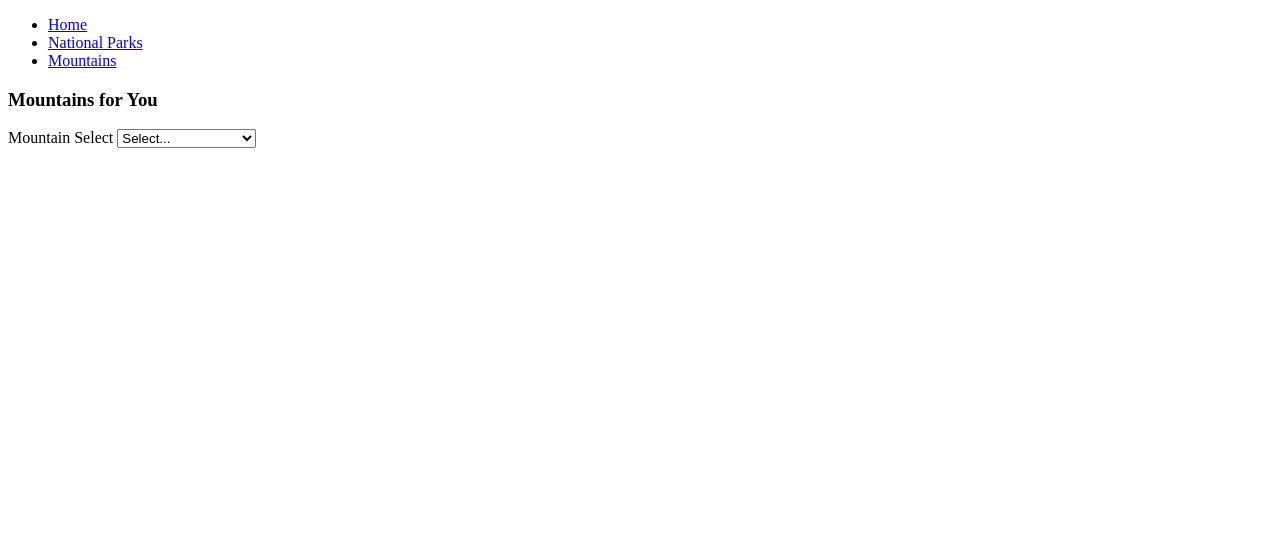
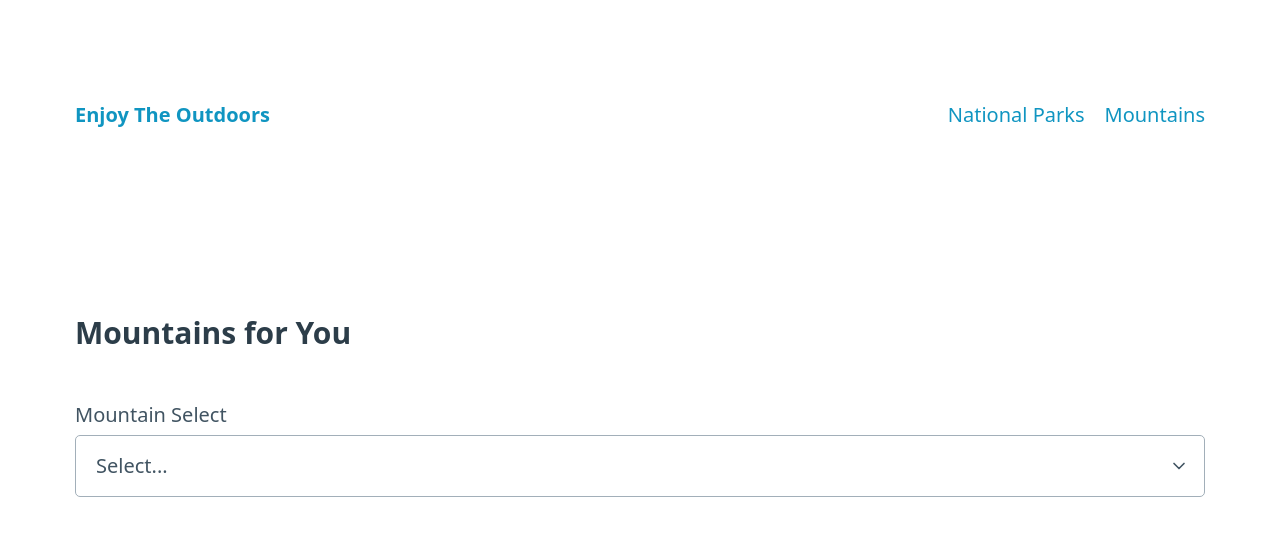
Before and after one commit to kckerr211/enjoy-the-outdoors, a plain HTML site: page mountains.html in a window 1280 px wide. Drawn offline with nearby package versions, Linux system fonts and the light colour scheme.

Commit message:
fixed nav

```diff
--- a/mountains.html
+++ b/mountains.html
@@ -4,31 +4,18 @@
     <meta charset="UTF-8" />
     <meta name="viewport" content="width=device-width, initial-scale=1.0" />
     <title>Document</title>
+    <link rel="stylesheet" href="https://cdn.jsdelivr.net/npm/@picocss/pico@1/css/pico.classless.min.css">
   </head>
   <body>
-    <header>
-      <!DOCTYPE html>
-      <html lang="en">
-        <head>
-          <meta charset="UTF-8" />
-          <meta name="viewport" content="width=device-width, initial-scale=1.0" />
-          <title>Enjoy the Outdoors</title>
-        </head>
-        <body>
-          <div class="container">
-            <header class="d-flex justify-content-center py-3">
-              <ul class="nav nav-pills">
-                <li class="nav-item">
-                  <a href="index.html">Home</a>
-                </li>
-                <li>
-                  <a href="parks.html">National Parks</a>
-                </li>
-                <li>
-                  <a href="mountains.html">Mountains</a>
-                </li>
-              </ul>
-            </header>
+    <header><nav>
+      <ul>
+        <li><strong><a href="index.html">Enjoy The Outdoors</a></strong></li>
+      </ul>
+      <ul>
+        <li><a href="parks.html">National Parks</a></li>
+        <li><a href="mountains.html">Mountains</a></li>
+      </ul>
+    </nav></header>
           </div>
         </body>
       </html>
@@ -45,7 +32,7 @@
       </div>
     </main>
     <footer></footer>
-    <script src="https://dohliam.github.io/dropin-minimal-css/switcher.js" type="text/javascript"></script>
+
     <script src="scripts/mountainData.js"></script>
     <script src="scripts/mountain.js"></script>
   </body>
```
Also changed, not shown: index.html (+19 -15 lines), parks.html (+11 -19 lines).
